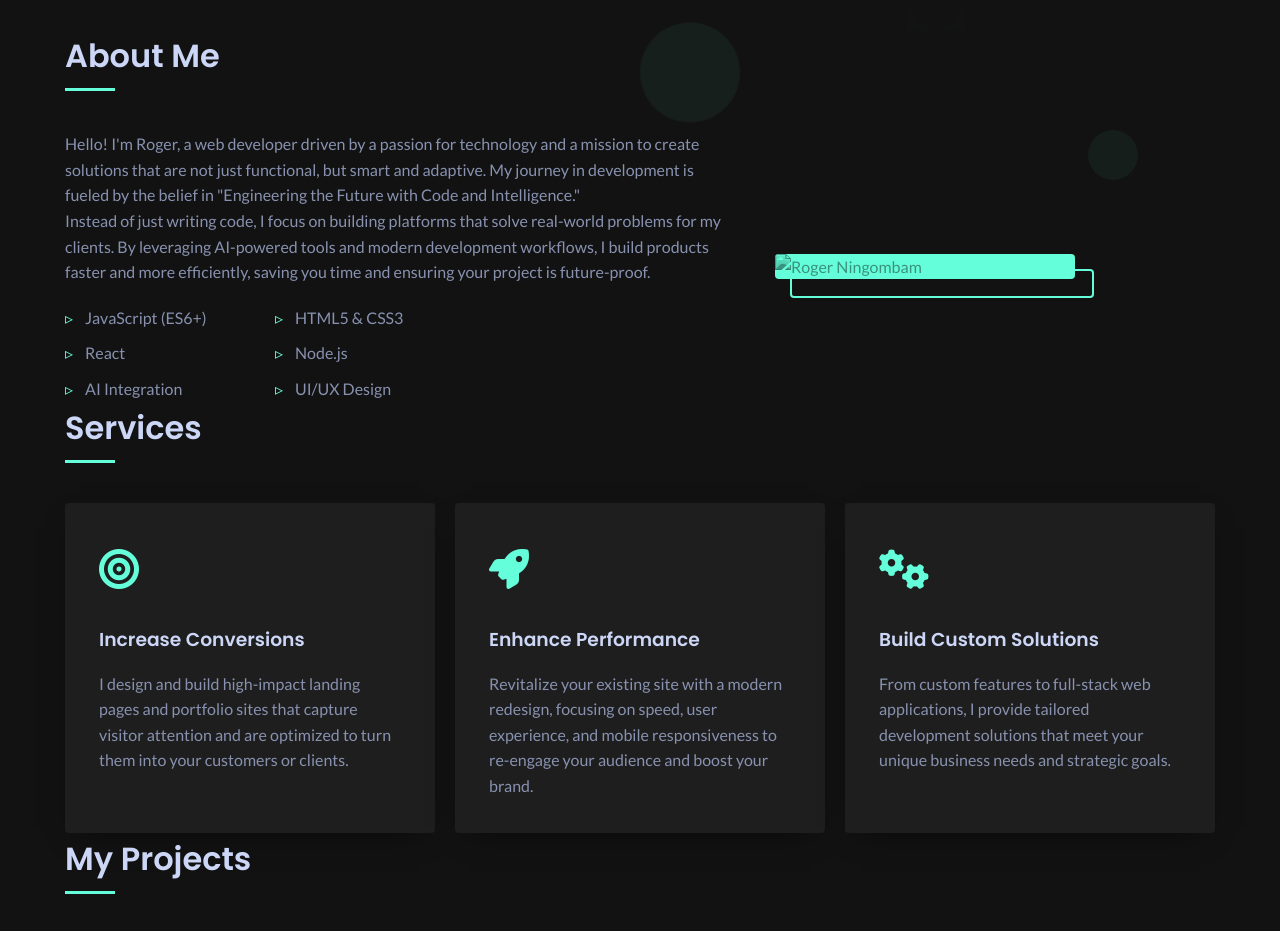
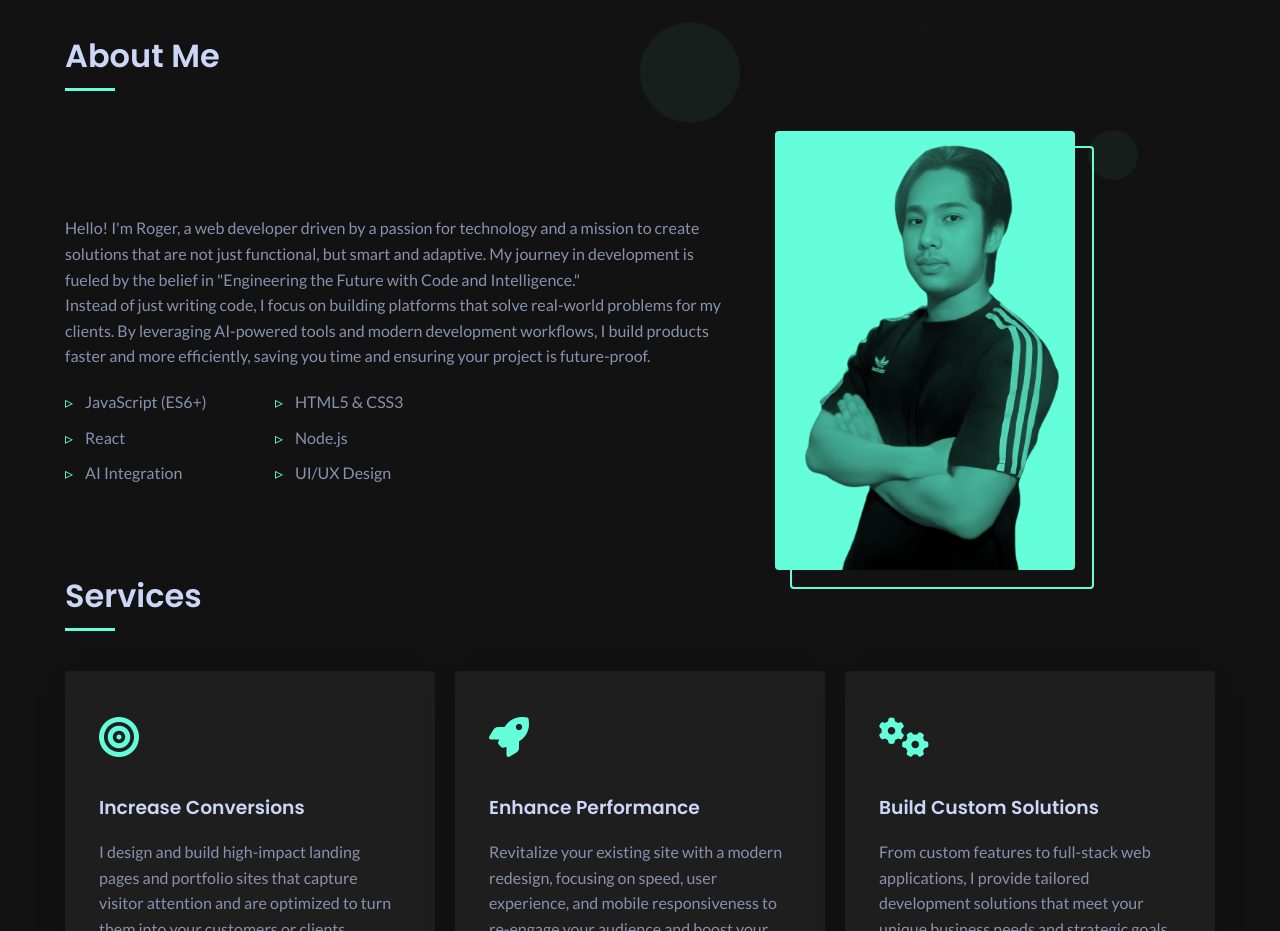
Before and after one commit to Roger-Ningombam/WHAT-Porfolio, a plain HTML site: page index.html in a window 1280 px wide. Shown: the part 770-1701 px from the top of the page. Drawn offline with nearby package versions, Linux system fonts and the light colour scheme; animation ran at ten frames a second.

Commit message:
Update index.html

```diff
--- a/index.html
+++ b/index.html
@@ -71,7 +71,7 @@
                 </div>
                 <div class="about-image-container fade-in-up">
                     <div class="about-image-wrapper">
-                        <img src="#" alt="Roger Ningombam" class="about-image">
+                        <img src="roger-img.png" alt="Roger Ningombam" class="about-image">
                     </div>
                 </div>
             </div>
```
